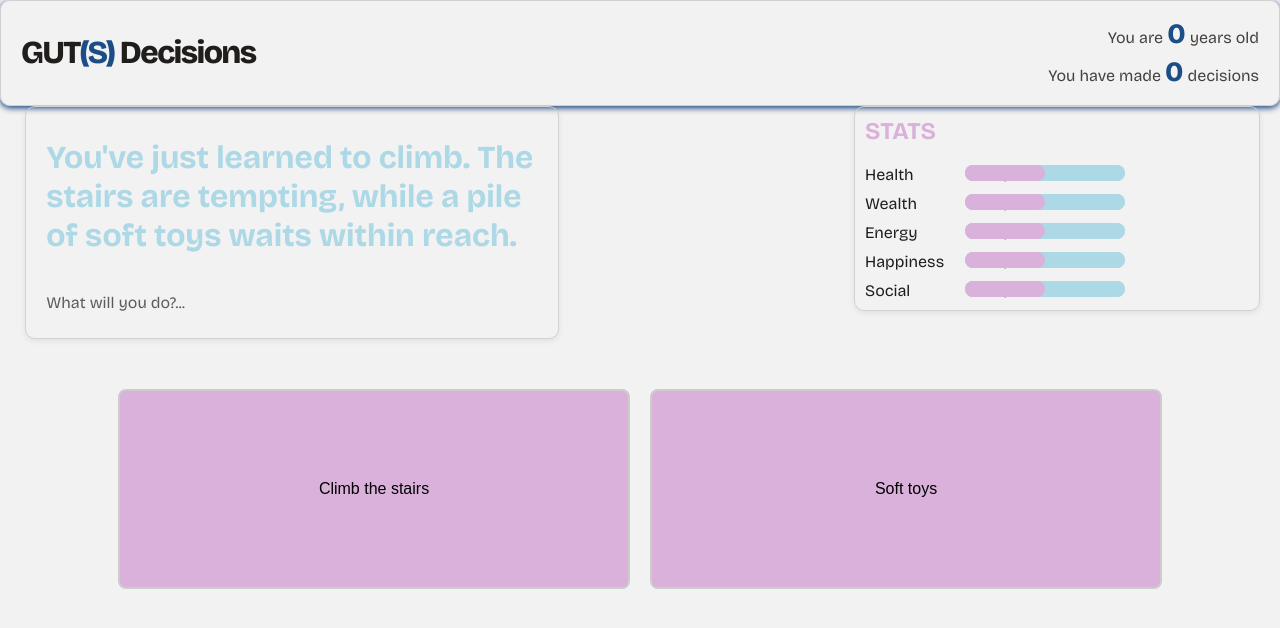
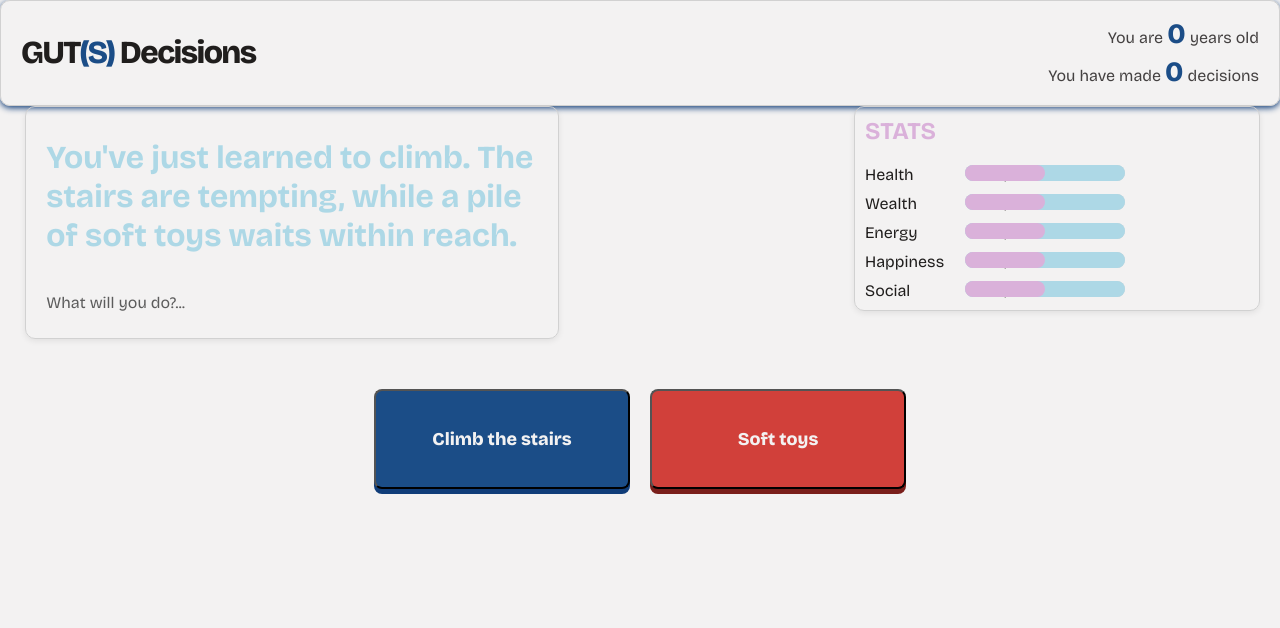
Before and after one commit to julianacristinagreen/GUTS-Decisions, a React (Vite) app: page / in a window 1280 px wide. Both pictures are taken after a click on the button "Start your life". Shown: the top 628 px of the page. Built offline with nearby package versions, Linux system fonts and the light colour scheme.

Commit message:
messing around with buttons

```diff
--- a/src/components/buttons/buttons.css
+++ b/src/components/buttons/buttons.css
@@ -1,15 +1,29 @@
 .choice {
   padding: 12px 20px;
-  border: 2px solid #ccc;
   border-radius: 8px;
-  background-color: #DAB1DA;
+  background-color: var(--button-colour);
+  box-shadow: 0 5px 0 var(--button-shadow);
+  color: var(--paper);
   cursor: pointer;
-  font-size: 16px;
-  width:40%;
-  height: 200px;
-transition: background-color 0.3s ease;
+  font: inherit;
+  font-size: 18px;
+  font-weight: 800;
+  width:20%;
+  height: 100px;
 }
 
-.choice:hover {
-    background-color: lightblue;
+/* Presses down when clicked */
+.choice:active {
+  transform: translateY(4px);
+  box-shadow: none;
 }
+
+.choice-a {
+  --button-colour: var(--accent);
+  --button-shadow: var(--accent-dark);
+}
+
+.choice-b {
+  --button-colour: var(--contrast);
+  --button-shadow: var(--contrast-dark);
+}
--- a/src/global.css
+++ b/src/global.css
@@ -11,8 +11,10 @@
   --muted: #444141;                      /* secondary text */
   --paper: #f3f2f2;                      /* page background */
   --line: #d1d1d1;                       /* borders */
-  --accent: var(--guts-blue);              /* primary buttons n highlights */
-  --accent-dark: var(--guts-blue-dark);    /* button shadows */
+  --accent: var(--guts-blue);              /* start button / left option */
+  --contrast: #d1403a;                   /* replay button / right option */
+  --accent-dark: var(--guts-blue-dark);    /* blue button shadow */
+  --contrast-dark: #7a1f1b;              /* red button shadow */
   --highlight: var(--guts-violet);         /* stat bars, numbers in the banner */
 }
 
--- a/src/pages/welcome/welcome.css
+++ b/src/pages/welcome/welcome.css
@@ -79,8 +79,8 @@
 }
 
 .welcome-button.replay {
-  --button-colour: #d1403a;
-  --button-shadow: #7a1f1b;
+  --button-colour: var(--contrast);
+  --button-shadow: var(--contrast-dark);
 }
 
 /* Wider screens: text on the left, tree on the right */
```
